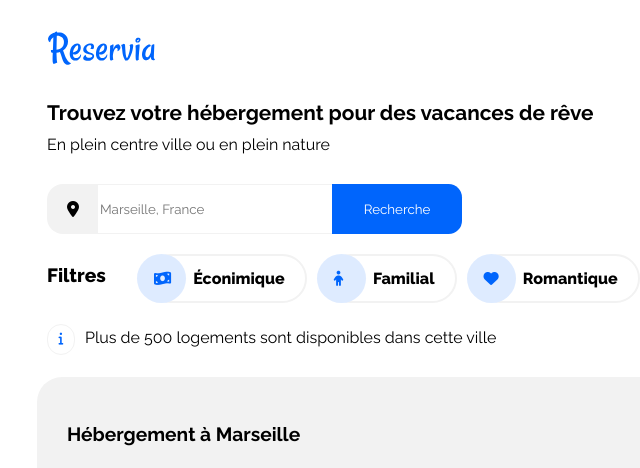
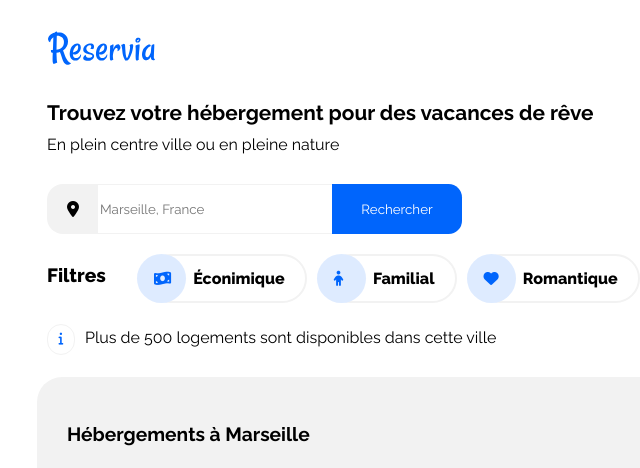
Before and after one commit to becq-didier/DidierBecq_2_23122020, a plain HTML site: page index.html in a window 1280 px wide. Shown: the top 468 px of the page, 3-643 px from the left. Drawn offline with Linux system fonts and the light colour scheme.

Commit message:
style(typo):bad writing correction

```diff
--- a/index.html
+++ b/index.html
@@ -39,7 +39,7 @@
         <!-- titre & sous titre -->
         <div class="title-header">
             <h1>Trouvez votre hébergement pour des vacances de rêve</h1>
-            <p class="sousTitre-hearder">En plein centre ville ou en plein nature</p>
+            <p class="sousTitre-hearder">En plein centre ville ou en pleine nature</p>
         </div>
         <!-- fin titre & sous titre -->
         <!-- recherche -->
@@ -49,7 +49,7 @@
                 <input type="search" name="search" id="input-search" placeholder="Marseille, France">
                 <button type="submit">
                     <i class="phone-button fas fa-search"></i>
-                    <span class="search-button">Recherche</span>
+                    <span class="search-button">Rechercher</span>
                 </button>
             </form>
         </div>
@@ -170,7 +170,7 @@
         <!-- section herbergement -->
         <section id="herbergements" class="hosting">
             <!-- titre herbergement -->
-            <h2>Hébergement à Marseille</h2>
+            <h2>Hébergements à Marseille</h2>
             <!-- fin titre herbergement -->
             <!-- article herbergement -->
             <article>
@@ -370,7 +370,7 @@
                     <!-- fin image activité-->
                     <!-- info activité -->
                     <div class="activity-info">
-                        <h3 class="activity-name">îles d Frioul</h3>
+                        <h3 class="activity-name">îles du Frioul</h3>
                     </div>
                     <!-- fin info activité -->
                 </a>
@@ -434,7 +434,7 @@
         <div class="about">
             <h3>A propos</h3>
             <a href="">Fonctionnement du site</a>
-            <a href="">Conditiond générales de vente</a>
+            <a href="">Conditions générales de vente</a>
             <a href="">Données et confidentialité</a>
         </div>
         <!-- fin a propos -->
```
